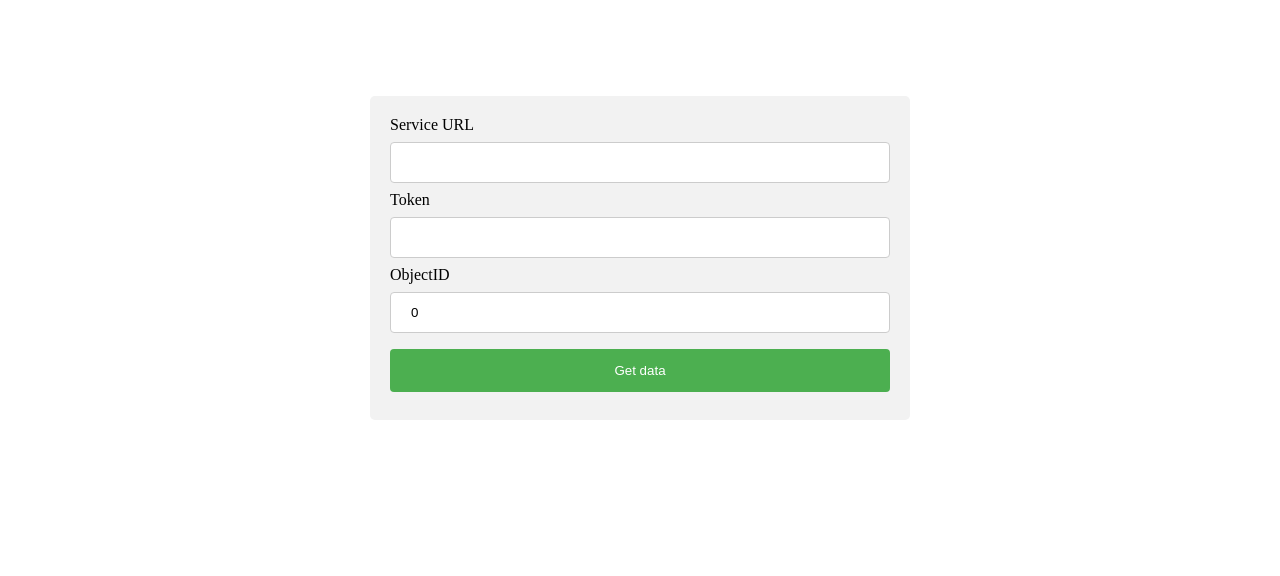
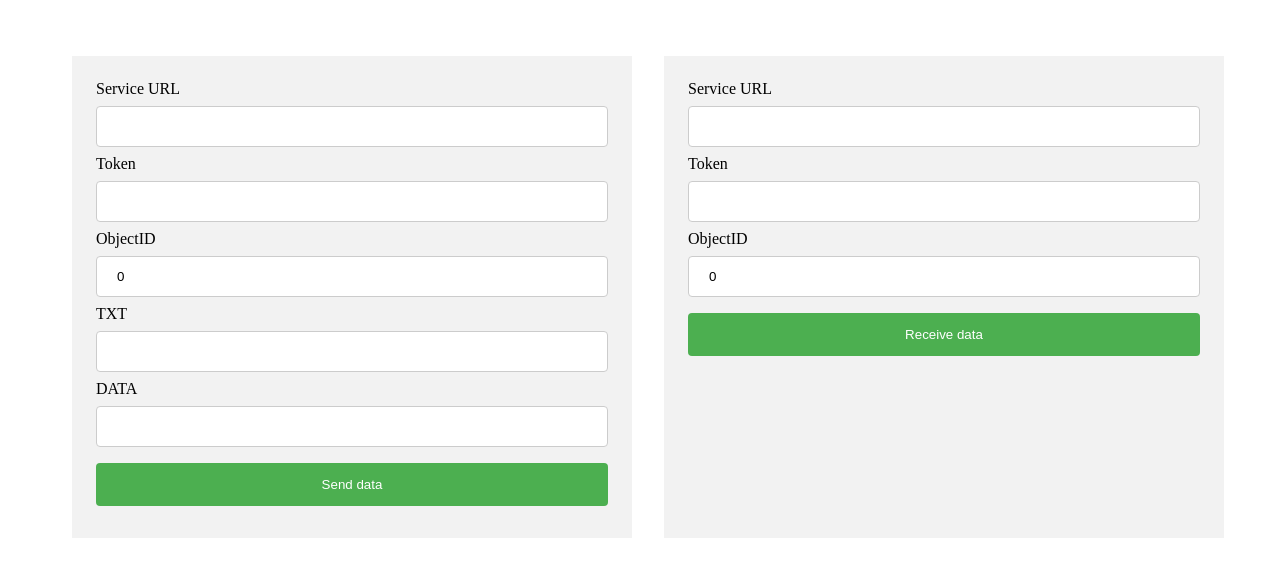
Before and after one commit to NornirAS/web-js-demo, a plain HTML site: page index.html in a window 1280 px wide. Drawn offline with nearby package versions, Linux system fonts and the light colour scheme.

Commit message:
Send data feature. Readme file added

```diff
--- a/app.js
+++ b/app.js
@@ -4,10 +4,25 @@ Vue.createApp({
       url: '',
       token: '',
       objectID: 0,
+      msg1: '',
+      msg2: '',
       gotWebJS: false
     };
   },
   methods: {
+    sendData() {
+      const headers = {
+        'Synx-Cat': '1',
+        'Content-Type': 'application/x-www-form-urlencoded',
+      }
+      const method = 'POST';
+
+      fetch(`${this.url}`, {
+        body: `token=${this.token}&objectID=${this.objectID}&txt=${this.msg1}&data=${this.msg2}`,
+        headers,
+        method
+      })
+    },
     async getStream() {
       const headers = {
         'Synx-Cat': '4',
@@ -20,9 +35,8 @@ Vue.createApp({
         headers,
         method
       })
-
       const reader = body.getReader();
-      this.readStream(reader);
+      await this.readStream(reader);
     },
     async readStream(reader) {
       const { done, value } = await reader.read();
@@ -32,9 +46,9 @@ Vue.createApp({
       } else {
         if (!this.gotWebJS) {
           const myScript = document.createElement('script');
-          const webJS = new TextDecoder('utf-8').decode(value).toString().trim();
-          const decodedWebJS = atob(webJS.slice(9, -10));
-          myScript.textContent = decodedWebJS;
+          const encodedWebJS = new TextDecoder('utf-8').decode(value).toString().trim();
+          const decodedWebJS = atob(encodedWebJS.slice(9, -10));
+          myScript.src = decodedWebJS;
           document.body.appendChild(myScript);
           this.gotWebJS = true;
         } else {
@@ -44,56 +58,6 @@ Vue.createApp({
         }
         return this.readStream(reader);
       }
-    }
+    },
   }
 }).mount('#app');
-
-// myScript.textContent = `
-//           const table = document.createElement("table");
-//           table.style.border = "1px solid black";
-//           table.style.width = "500px";
-//           table.style.borderCollapse = "collapse";
-//           table.style.margin = "16px 0";
-//           const tableRow1 = document.createElement("tr");
-//           const tableHeader1 = document.createElement("th");
-//           const tableHeader2 = document.createElement("th");
-//           tableHeader1.innerHTML = "Data Element";
-//           tableHeader2.innerHTML = "Value";
-//           tableRow1.appendChild(tableHeader1);
-//           tableRow1.appendChild(tableHeader2);
-//           table.appendChild(tableRow1);
-
-//           let tableCreated = false;
-//           let tableRow2;
-//           let tableCell1;
-//           let tableCell2;
-//           const displayData = ({ RTW }) => {
-//             if (!tableCreated) {
-//               tableRow2 = document.createElement("tr");
-//               tableCell1 = document.createElement("td");
-//               tableCell2 = document.createElement("td");
-//               tableRow2.appendChild(tableCell1);
-//               tableRow2.appendChild(tableCell2);
-//               tableCreated = true;
-//             }
-//             for (const [key, value] of Object.entries(RTW)) {
-//               tableCell1.innerHTML = key;
-//               tableCell2.innerHTML = value;
-//             }
-//             table.appendChild(tableRow2);
-//             const tableRows = document.querySelectorAll("tr");
-//             const tableCells = document.querySelectorAll("td");
-//             tableRows.forEach(row => {
-//               row.style.borderBottom = "1px solid black";
-//             })
-//             tableCells.forEach(cell => {
-//               cell.style.padding = "4px";
-//             })
-//           };
-//           const appElement = document.getElementById("app");
-//           appElement.appendChild(table);
-//           const tableHeaders = document.querySelectorAll("th");
-//           tableHeaders.forEach(header => {
-//             header.style.padding = "4px";
-//             header.style.textAlign = "left";
-//           })`;
--- a/index.html
+++ b/index.html
@@ -5,56 +5,27 @@
   <meta http-equiv="X-UA-Compatible" content="IE=edge">
   <meta name="viewport" content="width=device-width, initial-scale=1.0">
   <title>Document</title>
-  <style>
-    html,
-    body {
-      height: 100%;
-    }
-
-    .parent {
-      height: 500px;
-      display: flex;
-      align-items: center;
-      justify-content: center;
-    }
-
-    .child {
-      width: 500px;
-      border-radius: 5px;
-      background-color: #f2f2f2;
-      padding: 20px;
-    }
-
-    input {
-      width: 100%;
-      padding: 12px 20px;
-      margin: 8px 0;
-      display: inline-block;
-      border: 1px solid #ccc;
-      border-radius: 4px;
-      box-sizing: border-box;
-    }
-
-    button {
-      width: 100%;
-      background-color: #4CAF50;
-      color: white;
-      padding: 14px 20px;
-      margin: 8px 0;
-      border: none;
-      border-radius: 4px;
-      cursor: pointer;
-    }
-
-    button:hover {
-      background-color: #45a049;
-    }
-
-  </style>
+  <link rel="stylesheet" href="styles.css">
 </head>
 <body>
   <main class="parent">
     <div id="app" class="child">
+      <div class="forms">
+        <form @submit.prevent="sendData">
+          <label for="url">Service URL</label>
+          <input id="url" v-model="url" type="text" />
+          <label for="token" >Token</label>
+          <input id="token" v-model="token" type="text" />
+          <label for="objectID">ObjectID</label>
+          <input id="objectID" v-model="objectID" type="number" min="0" />
+          <label for="msg1">TXT</label>
+          <input id="msg1" v-model="msg1" type="text" />
+          <label for="msg2" >DATA</label>
+          <input id="msg2" v-model="msg2" type="text" />
+          <button type="submit">Send data</button>
+        </form>
+      </div>
+      <div class="forms">
         <form @submit.prevent="getStream">
           <label for="url">Service URL</label>
           <input id="url" v-model="url" type="text" />
@@ -62,8 +33,10 @@
           <input id="token" v-model="token" type="text" />
           <label for="objectID">ObjectID</label>
           <input id="objectID" v-model="objectID" type="number" min="0" />
-        <button type="submit">Get data</button>
+          <button type="submit">Receive data</button>
         </form>
+        <div id="webjs-data-table"></div>
+      </div>
     </div>
   </main>
   <script src="https://unpkg.com/vue@next"></script>
--- /dev/null
+++ b/styles.css
@@ -0,0 +1,51 @@
+html,
+body {
+  width: 100%;
+  height: 100%;
+}
+
+.parent {
+  display: flex;
+  align-items: center;
+  justify-content: center;
+}
+
+.child {
+  width: 100%;
+  border-radius: 5px;
+  margin: 24px;
+  padding: 24px;
+  display: flex;
+}
+
+.forms {
+  width: 100%;
+  margin: 0 16px;
+  padding: 24px;
+  background-color: #f2f2f2;
+}
+
+input {
+  width: 100%;
+  padding: 12px 20px;
+  margin: 8px 0;
+  display: inline-block;
+  border: 1px solid #ccc;
+  border-radius: 4px;
+  box-sizing: border-box;
+}
+
+button {
+  width: 100%;
+  background-color: #4CAF50;
+  color: white;
+  padding: 14px 20px;
+  margin: 8px 0;
+  border: none;
+  border-radius: 4px;
+  cursor: pointer;
+}
+
+button:hover {
+  background-color: #45a049;
+}
```
Also changed, not shown: 1 other file. Lines whose indentation alone changed are shown as unchanged.
